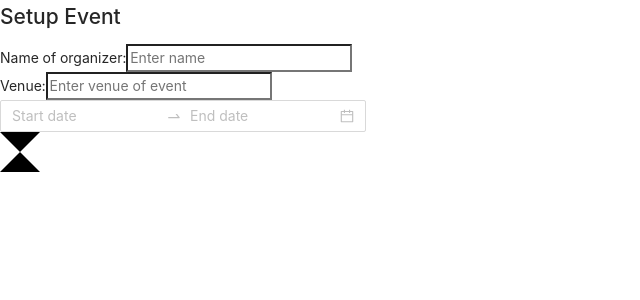
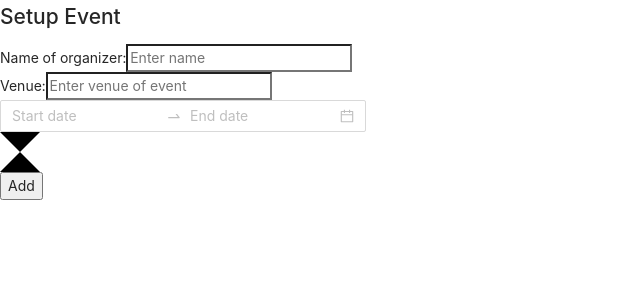
Before and after one commit to Andrew781123/scheduling-quick, a React (Create React App) app in the folder frontend/: page / in a window 1280 px wide. Shown: the top 300 px of the page, without its empty margins (0-640 px from the left). Built offline with nearby package versions, Linux system fonts and the light colour scheme.

Commit message:
finish add button in setup form

```diff
--- a/frontend/src/components/shared/time-picker/DateAndTimeInput.tsx
+++ b/frontend/src/components/shared/time-picker/DateAndTimeInput.tsx
@@ -1,9 +1,12 @@
 import { DatePicker } from "./DatePicker";
 import React, { useState } from "react";
 import { TimePicker } from "./TimePicker";
+import { dateRange, period } from "../../../shared/types";
 
 interface DateAndTimeInputProps {
-  selectDate: (date: string) => void;
+  selectDate: (dateRange: dateRange, index: number) => void;
+  period: period;
+  index: number;
 }
 
 interface IDateAndTime {
@@ -12,31 +15,12 @@ interface IDateAndTime {
   endTime: string;
 }
 
-const initialDateAndTime: IDateAndTime = {
-  date: "",
-  startTime: "",
-  endTime: ""
-};
-
 export const DateAndTimeInput: React.FC<DateAndTimeInputProps> = props => {
-  const { selectDate } = props;
-
-  const [dateAndTime, setDateAndTime] = useState(initialDateAndTime);
-
-  const handleDateSelect = (selectedDate: string) => {
-    setDateAndTime(dateAndTime => {
-      return {
-        ...dateAndTime,
-        date: selectedDate
-      };
-    });
-
-    selectDate(selectedDate);
-  };
+  const { selectDate, period, index } = props;
 
   return (
     <>
-      <DatePicker handleDateSelect={handleDateSelect} />
+      <DatePicker selectDate={selectDate} period={period} index={index} />
       <TimePicker />
     </>
   );
--- a/frontend/src/components/shared/time-picker/DatePicker.tsx
+++ b/frontend/src/components/shared/time-picker/DatePicker.tsx
@@ -2,20 +2,21 @@ import React from "react";
 import { DatePicker as AntDatePicker, ConfigProvider } from "antd";
 import moment from "moment";
 import { RangeValue } from "../../../../node_modules/rc-picker/lib/interface";
+import { dateRange, period } from "../../../shared/types";
 const { RangePicker } = AntDatePicker;
 
 interface DatePickerProps {
-  handleDateSelect: (selectedDate: string) => void;
+  selectDate: (dateRange: dateRange, index: number) => void;
+  period: period;
+  index: number;
 }
 
 export const DatePicker: React.FC<DatePickerProps> = props => {
-  const { handleDateSelect } = props;
+  const { selectDate, index } = props;
 
-  function onChange(
-    dates: RangeValue<moment.Moment>,
-    dateStrings: [string, string]
-  ) {
-    handleDateSelect(dateStrings[0]);
+  function onChange(dates: RangeValue<moment.Moment>, dateStrings: dateRange) {
+    selectDate(dateStrings, index);
+    console.log(dateStrings);
   }
 
   return (
--- a/frontend/src/components/shared/time-picker/interface.d.ts
+++ /dev/null
@@ -1 +0,0 @@
-export type
--- a/frontend/src/pages/setup-form/SetupForm.tsx
+++ b/frontend/src/pages/setup-form/SetupForm.tsx
@@ -1,27 +1,52 @@
 import React, { useReducer } from "react";
 import { Header } from "../../components/shared/Header";
 import { DateAndTimeInput } from "../../components/shared/time-picker/DateAndTimeInput";
-import { TimePicker } from "../../components/shared/time-picker/TimePicker";
 import { UserInput } from "../../components/shared/UserInput";
 import setupInfoReducer from "./setupInfoReducer";
+import { period, dateRange } from "../../shared/types";
+import moment from "moment";
 
 interface SetupFormProps {}
 
 export interface IsetupInfo {
   organizerName: string;
-  period: Map<string, [string, string]>;
+  periods: period[];
+  periodCount: number;
 }
 
 const initialSetupInfo: IsetupInfo = {
   organizerName: "",
-  period: new Map()
+  periods: [
+    {
+      dateRange: [moment().format("YYYY-MM-DD"), moment().format("YYYY-MM-DD")],
+      timeRange: [0o000, 0o000]
+    }
+  ],
+  periodCount: 1
 };
 
 export const SetupForm: React.FC<SetupFormProps> = props => {
   const [setupInfo, dispatch] = useReducer(setupInfoReducer, initialSetupInfo);
 
-  const selectDate = (date: string) => {
-    dispatch({ type: "SELECT_DATE", date });
+  const { periods, periodCount } = setupInfo;
+
+  const selectDate = (dateRange: dateRange, index: number) => {
+    dispatch({ type: "SELECT_DATE", dateRange, index });
+  };
+
+  const renderDateAndTimeInputComponent = () => {
+    let components = [];
+    for (let i = 0; i < periodCount; i++) {
+      components.push(
+        <DateAndTimeInput
+          selectDate={selectDate}
+          period={periods[i]}
+          index={i}
+          key={i}
+        />
+      );
+    }
+    return components;
   };
 
   return (
@@ -29,7 +54,10 @@ export const SetupForm: React.FC<SetupFormProps> = props => {
       <Header title='Setup Event' />
       <UserInput label='Name of organizer' placeholder='Enter name' />
       <UserInput label='Venue' placeholder='Enter venue of event' />
-      <DateAndTimeInput selectDate={selectDate} />
+      {renderDateAndTimeInputComponent()}
+      <button onClick={() => dispatch({ type: "ADD_DATE_AND_TIME_COMPONENT" })}>
+        Add
+      </button>
     </div>
   );
 };
--- a/frontend/src/pages/setup-form/setupInfoReducer.tsx
+++ b/frontend/src/pages/setup-form/setupInfoReducer.tsx
@@ -1,13 +1,27 @@
 import { IsetupInfo } from "./SetupForm";
+import { dateRange } from "../../shared/types";
 
-type setupInfoActions = { type: "SELECT_DATE"; date: string };
+type setupInfoActions =
+  | { type: "SELECT_DATE"; dateRange: dateRange; index: number }
+  | { type: "ADD_DATE_AND_TIME_COMPONENT" };
 
 const setupInfoReducer = (state: IsetupInfo, action: setupInfoActions) => {
   switch (action.type) {
     case "SELECT_DATE": {
       return {
         ...state,
-        period: state.period.set(action.date, ["", ""])
+        period: state.periods.map((period, index) => {
+          if (index !== action.index) return period;
+
+          return action.dateRange;
+        })
+      };
+    }
+
+    case "ADD_DATE_AND_TIME_COMPONENT": {
+      return {
+        ...state,
+        periodCount: state.periodCount + 1
       };
     }
 
--- /dev/null
+++ b/frontend/src/shared/types.ts
@@ -0,0 +1,10 @@
+export type dateRange = [string, string];
+
+export type timeRange = [number, number];
+
+export type TimeSlot = [number, number, string[]];
+
+export interface period {
+  dateRange: dateRange;
+  timeRange: timeRange;
+}
```
Also changed, not shown: frontend/package.json (+4 -4 lines), 1 other file (tests, documents, lock files or other folders).
